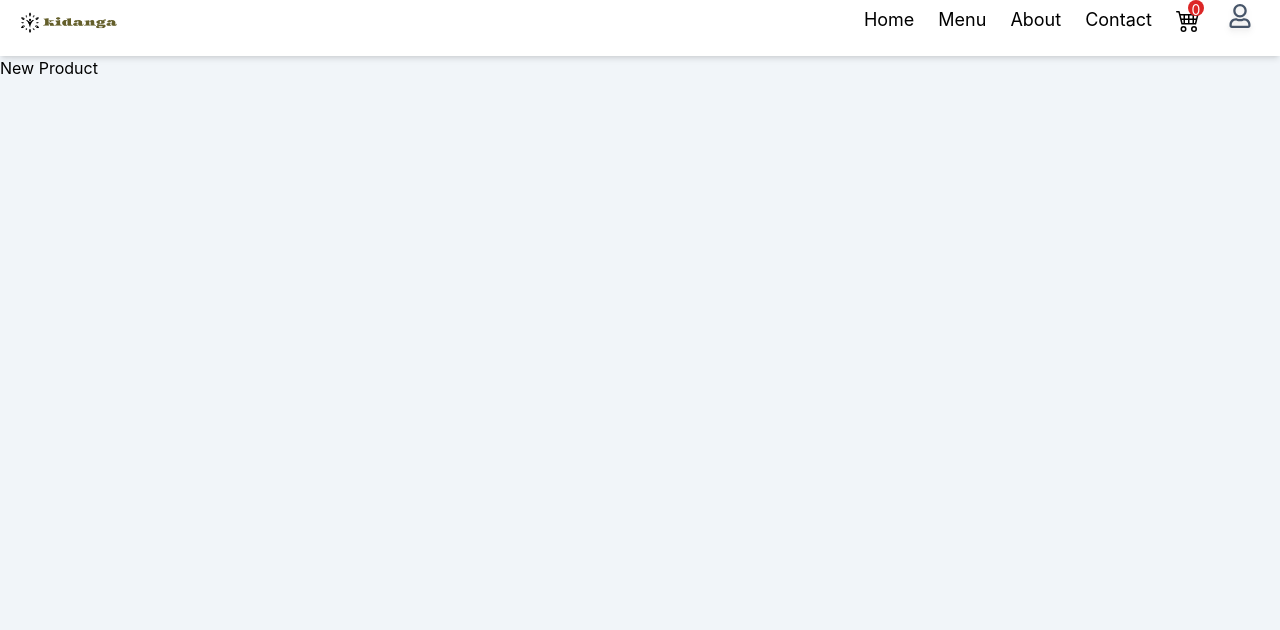
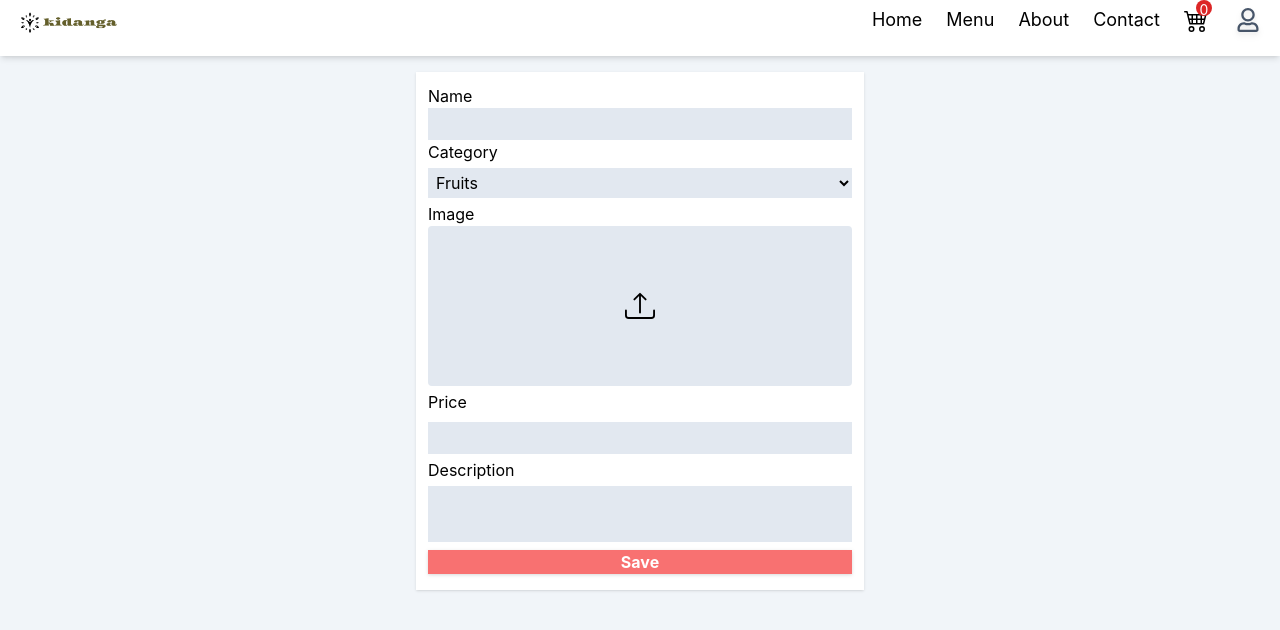
Before and after one commit to wellingtonmwadali/Kidanga_Store, a React (Create React App) app in the folder frontend/: page /newproduct in a window 1280 px wide. Shown: the top 630 px of the page. Built offline with nearby package versions, Linux system fonts and the light colour scheme.

Commit message:
new product form

```diff
--- a/frontend/src/component/header.js
+++ b/frontend/src/component/header.js
@@ -5,6 +5,9 @@ import {FaRegUser} from 'react-icons/fa';
 import {BsCart4} from 'react-icons/bs'
 import { useDispatch, useSelector } from 'react-redux';
 import { logoutRedux } from '../redux/userSlice';
+import { toast } from 'react-hot-toast';
+
+
 const Header = () => {
   const [showMenu, setShowMenu] =  useState(false);
   const userData = useSelector((state)=>state.user)
@@ -16,6 +19,7 @@ const Header = () => {
   }
   const handleLogout = () => {
     dispatch(logoutRedux())
+    toast("logging out")
 
   }
   return (
@@ -44,7 +48,7 @@ const Header = () => {
             </div>
           </div>
           <div className="text-slate-600 "onClick = {handleShowMenu}>
-            <div className=" text-2xl p-1 cursor-pointer h-10 w-10 overflow-hidden drop-shadow-md  ">
+            <div className=" text-2xl p-1 cursor-pointer h-8 w-8 overflow-hidden drop-shadow-md  ">
              {userData.image ? (<img src={userData.image} className="h-full w-full" />) : (<FaRegUser />)}
             </div>
             {showMenu && (
--- a/frontend/src/pages/Newproduct.js
+++ b/frontend/src/pages/Newproduct.js
@@ -1,9 +1,33 @@
 import React from 'react'
+import {BsUpload} from 'react-icons/bs'
 
 const Newproduct = () => {
   return (
-    <div>
-      New Product
+    <div className='p-4'>
+      <form className='m-auto w-full max-w-md shadow flex flex-col p-3 bg-white'>
+      <label htmlFor ='name'>Name </label>
+      <input type={"text"} name="name" className='bg-slate-200 p-1 '></input>
+
+       <label htmlFor='category'>Category</label>
+      <select className='bg-slate-200 p-1 my-1' id = 'category'>
+        <option>Fruits</option>
+        <option>Vegetables</option>
+        <option>Icecream</option>
+        <option>Desa</option>
+        <option>pizza</option>
+      </select>
+
+      <label htmlFor='image'>Image</label>
+      <div id='image' className='h-40 w-full bg-slate-200 rounded flex items-center justify-center '>
+      <span className= 'text-3xl'><BsUpload/></span>
+      </div>
+      <label htmlFor='price' className='my-1'>Price</label>
+      <input type={"text"} className='bg-slate-200 p-1 my-1'/>
+      <label htmlFor='description'>Description</label>
+      <textarea rows={2} className='bg-slate-200 p-1 my-1 resize-none'></textarea>
+
+      <button className='bg-red-400 hover:bg-red-500 text-white text-lg-medium my-1 font-bold drop-shadow'>Save</button>
+      </form>
     </div>
   )
 }
```
